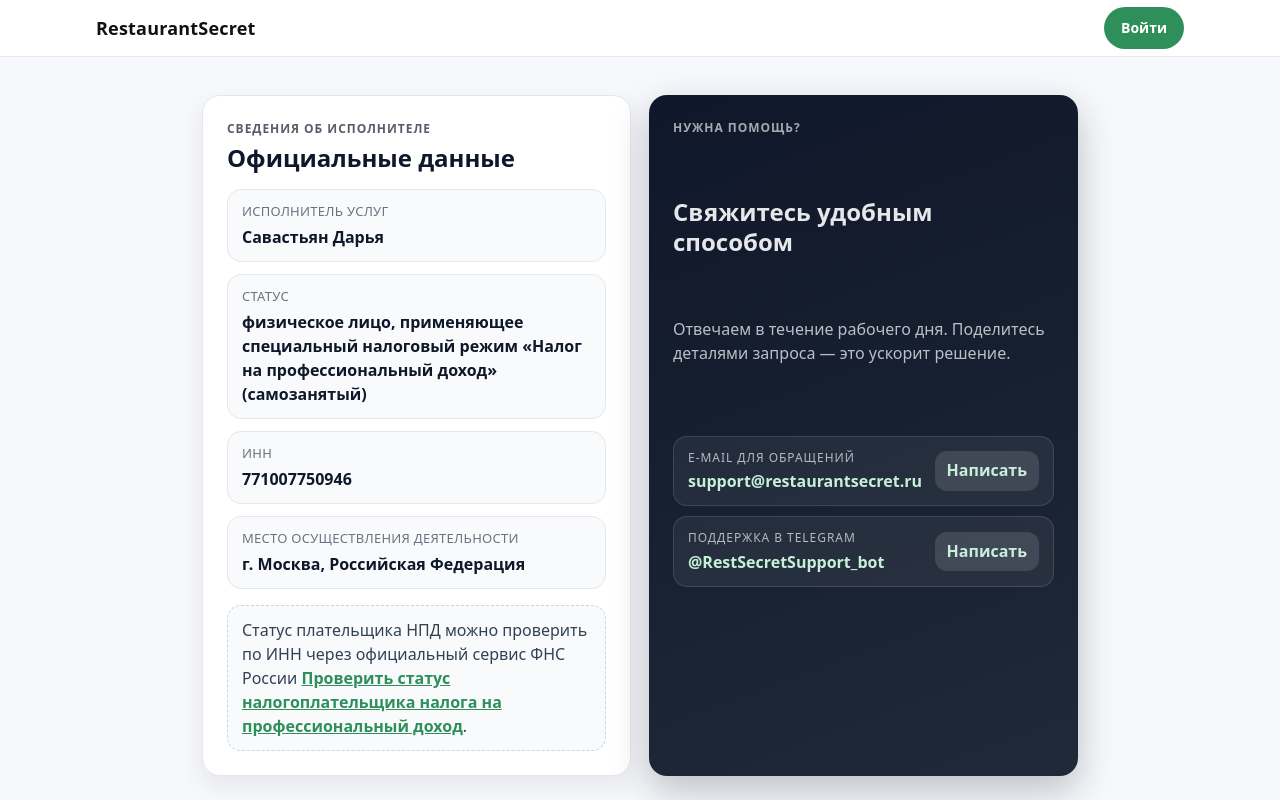
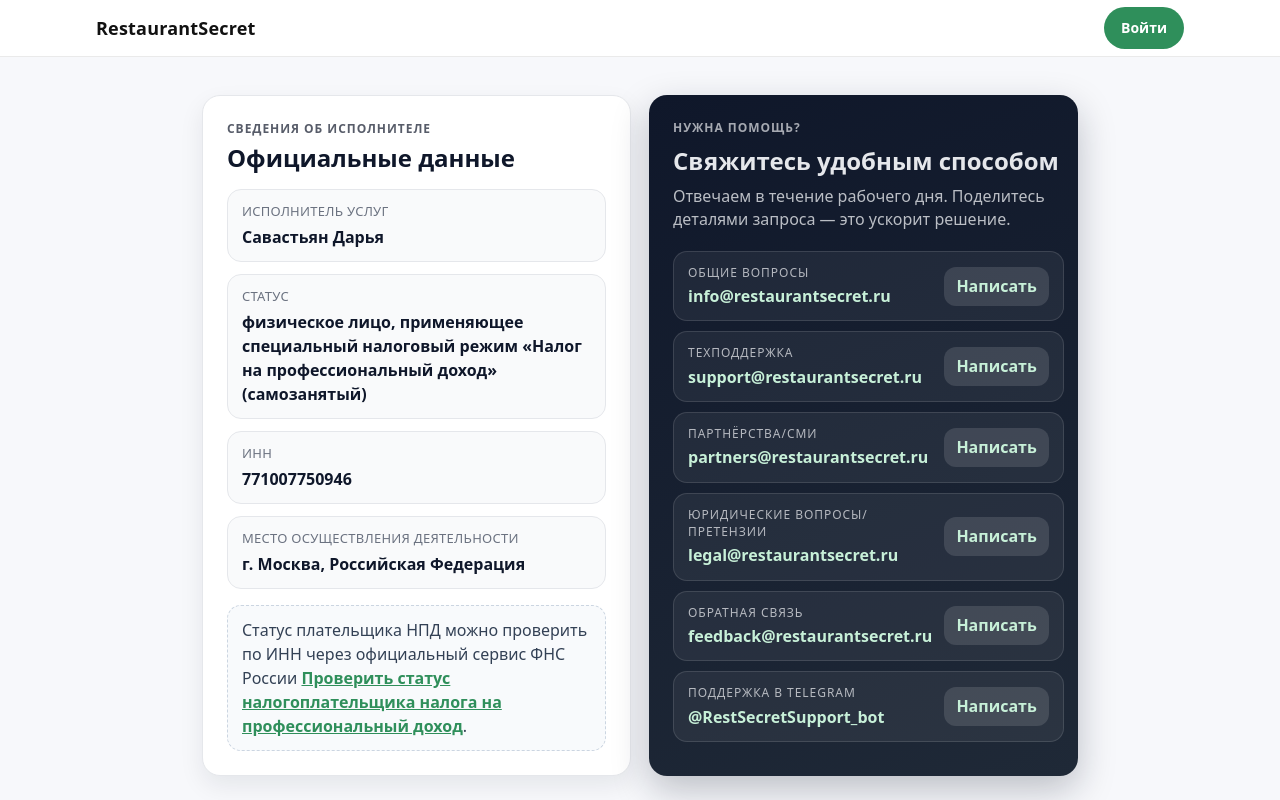
Before and after one commit to dsavastyan/restaurantsecret-web, a React (Vite) app: page /contact in a window 1280 px wide. Shown: the top 800 px of the page. Built offline with nearby package versions, Linux system fonts and the light colour scheme; no server answers.

Commit message:
Add all contact emails to contact page

```diff
--- a/src/pages/Contact.jsx
+++ b/src/pages/Contact.jsx
@@ -2,9 +2,29 @@ import React from 'react'
 
 const contacts = [
   {
-    label: 'E-mail для обращений',
+    label: 'Общие вопросы',
+    value: 'info@restaurantsecret.ru',
+    href: 'mailto:info@restaurantsecret.ru',
+  },
+  {
+    label: 'Техподдержка',
     value: 'support@restaurantsecret.ru',
     href: 'mailto:support@restaurantsecret.ru',
+  },
+  {
+    label: 'Партнёрства/СМИ',
+    value: 'partners@restaurantsecret.ru',
+    href: 'mailto:partners@restaurantsecret.ru',
+  },
+  {
+    label: 'Юридические вопросы/претензии',
+    value: 'legal@restaurantsecret.ru',
+    href: 'mailto:legal@restaurantsecret.ru',
+  },
+  {
+    label: 'Обратная связь',
+    value: 'feedback@restaurantsecret.ru',
+    href: 'mailto:feedback@restaurantsecret.ru',
   },
   {
     label: 'Поддержка в Telegram',
```
